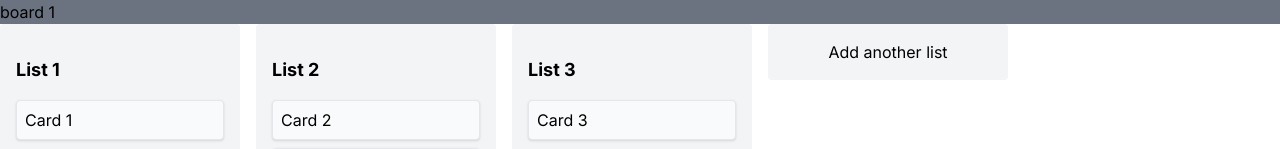
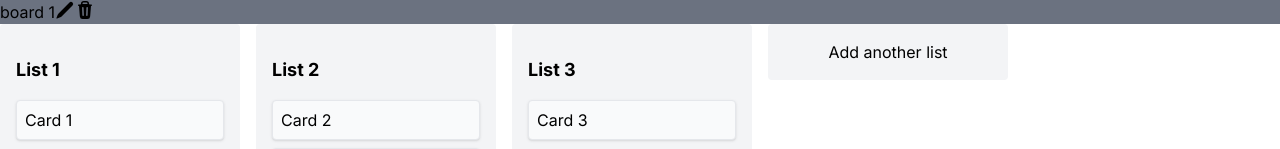
Before and after one commit to juniusfree/treclone, a Next.js app: page /board/1 in a window 1280 px wide. Shown: the top 149 px of the page. Built offline with nearby package versions, Linux system fonts and the light colour scheme.

Commit message:
feat: delete board

```diff
--- a/app/components/boardIdHeader.tsx
+++ b/app/components/boardIdHeader.tsx
@@ -1,3 +1,5 @@
+import { PencilIcon, TrashIcon } from "@heroicons/react/20/solid";
+import Link from "next/link";
 import { useState } from "react";
 import { useBoardIdContext } from "./boardId";
 import { useBoardDispatcherContext } from "./boardsContext";
@@ -22,6 +24,15 @@ const BoardIdHeaderComponent = () => {
     });
   };
 
+  const handleDelete = () => {
+    dispatch({
+      type: "delete board",
+      data: {
+        boardId: board.id,
+      },
+    });
+  };
+
   if (isEditing) {
     return (
       <div className="bg-gray-500 w-full">
@@ -39,10 +50,20 @@ const BoardIdHeaderComponent = () => {
   }
 
   return (
-    <div className="bg-gray-500 w-full">
+    <div className="group/header bg-gray-500 w-full flex">
       <p onClick={toggleIsEditing} className="cursor-pointer">
         {title}
       </p>
+      <PencilIcon
+        className="h-5 w-5 cursor-pointer hidden group-hover/header:block"
+        onClick={toggleIsEditing}
+      />
+      <Link href="/">
+        <TrashIcon
+          className="h-5 w-5 cursor-pointer hidden group-hover/header:block"
+          onClick={handleDelete}
+        />
+      </Link>
     </div>
   );
 };
--- a/app/components/boardsContext.tsx
+++ b/app/components/boardsContext.tsx
@@ -369,6 +369,18 @@ const boardReducer = (boardsRaw, action) => {
     return boards;
   }
 
+  if (action.type === "delete board") {
+    console.log("delete board");
+    const { data } = action;
+    const { boardId } = data;
+    const currentBoard = findBoard(boards, boardId);
+    const currentBoardIndex = boards.findIndex(
+      (board) => board === currentBoard
+    );
+    boards.splice(currentBoardIndex, 1);
+    return boards;
+  }
+
   return boards;
 };
 
```
